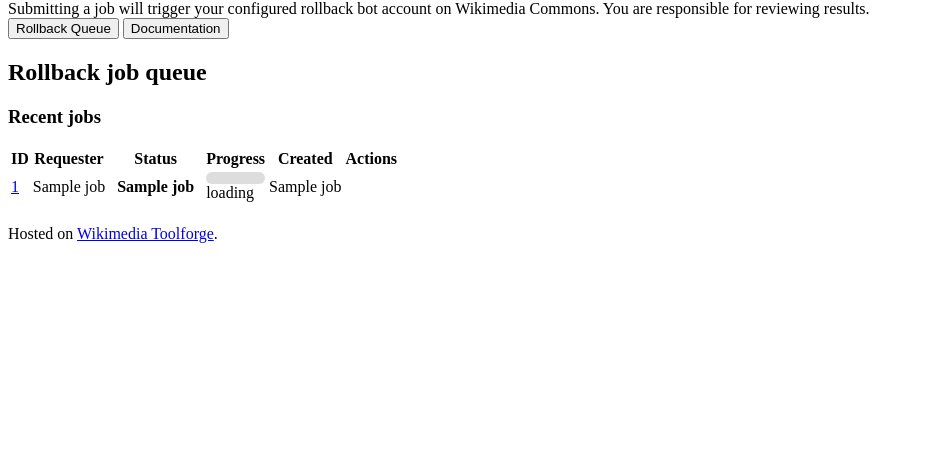
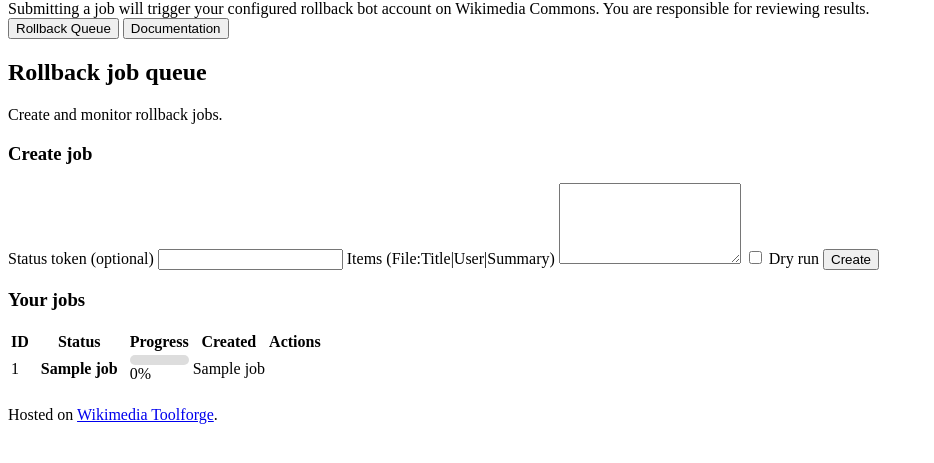
Before and after one commit to chuckthebuck/bucksaltbot2, a Flask app: template templates/rollback_queue.html in a window 1280 px wide. Shown: the part 26-489 px from the top of the page, without its empty margins (0-934 px from the left). Run offline with Flask 3, Linux system fonts and the light colour scheme; the template is opened without the code that fills it: most values are stand-ins (such as "Sample title", 1, 10 or a date in 2020).

Commit message:
Update rollback_queue.html

```diff
--- a/templates/rollback_queue.html
+++ b/templates/rollback_queue.html
@@ -1,106 +1,94 @@
-{% extends 'base.html' %}
+{% extends "base.html" %}
 {% block content %}
 
+<h2>Rollback job queue</h2>
+
+<p>Create and monitor rollback jobs.</p>
+
 <style>
-
-.status-badge{
-    padding:4px 8px;
-    border-radius:4px;
-    font-weight:bold;
-}
-
+.status{padding:3px 8px;border-radius:4px;font-weight:bold}
 .status-queued{background:#eaf3ff;color:#3366cc}
 .status-running{background:#fff3cd;color:#946200}
 .status-completed{background:#d4edda;color:#155724}
 .status-failed{background:#f8d7da;color:#842029}
 .status-canceled{background:#eee;color:#444}
 
-.progress-bar{
-    height:12px;
-    background:#ddd;
-    border-radius:6px;
-    overflow:hidden;
-}
+.progress{height:10px;background:#ddd;border-radius:6px;overflow:hidden}
+.progress>div{height:100%;background:#36c;width:0%}
 
-.progress-inner{
-    height:100%;
-    background:#36c;
-    width:0%;
-}
-
-.job-details{
-    display:none;
-    background:#f8f9fa;
-    padding:10px;
-    border:1px solid #ccc;
-}
-
+.job-details{display:none;background:#f8f9fa;padding:10px;border:1px solid #ccc}
 </style>
 
+<h3>Create job</h3>
 
-<h2>Rollback job queue</h2>
+<form id="create-form">
 
+<input id="requested-by" value="{{username}}" hidden>
 
-<h3>Recent jobs</h3>
+<label>Status token (optional)</label>
+<input id="token" type="password">
+
+<label>Items (File:Title|User|Summary)</label>
+<textarea id="items" rows="5"></textarea>
+
+<label>
+<input type="checkbox" id="dry">
+Dry run
+</label>
+
+<button>Create</button>
+
+</form>
+
+<pre id="create-result"></pre>
+
+<h3>Your jobs</h3>
 
 <table class="wikitable">
 
 <tr>
 <th>ID</th>
-<th>Requester</th>
 <th>Status</th>
 <th>Progress</th>
 <th>Created</th>
 <th>Actions</th>
 </tr>
 
-{% for job in jobs %}
+{% for j in jobs %}
 
-<tr id="job-row-{{job[0]}}">
+<tr id="job-{{j[0]}}">
 
 <td>
-<a href="#" onclick="toggleJob({{job[0]}})">
-{{job[0]}}
+<a onclick="toggle({{j[0]}})">
+{{j[0]}}
 </a>
 </td>
 
-<td>{{job[1]}}</td>
-
-<td id="status-{{job[0]}}">
-<span class="status-badge status-{{job[2]}}">
-{{job[2]}}
+<td id="status-{{j[0]}}">
+<span class="status status-{{j[2]}}">
+{{j[2]}}
 </span>
 </td>
 
 <td>
 
-<div class="progress-bar">
-<div class="progress-inner" id="progress-{{job[0]}}"></div>
+<div class="progress">
+<div id="bar-{{j[0]}}"></div>
 </div>
 
-<span id="progress-text-{{job[0]}}">loading</span>
+<span id="text-{{j[0]}}">0%</span>
 
 </td>
 
-<td>{{job[4]}}</td>
+<td>{{j[4]}}</td>
 
-<td id="actions-{{job[0]}}">
-
-{% if job[2] == "failed" %}
-<button onclick="retryJob({{job[0]}})">Retry</button>
-{% endif %}
-
-{% if job[2] == "queued" or job[2] == "running" %}
-<button onclick="cancelJob({{job[0]}})">Cancel</button>
-{% endif %}
-
-</td>
+<td id="actions-{{j[0]}}"></td>
 
 </tr>
 
 <tr>
-<td colspan="6">
-<div id="details-{{job[0]}}" class="job-details"></div>
+<td colspan="5">
+<div id="details-{{j[0]}}" class="job-details"></div>
 </td>
 </tr>
 
@@ -108,144 +96,182 @@
 
 </table>
 
-
 <script>
 
+const JOB_IDS=[
+{% for j in jobs %}
+{{j[0]}},
+{% endfor %}
+]
 
-function activeJobs(){
+const token=()=>document.getElementById("token").value.trim()
 
-return Object.entries(jobs)
-.filter(([id,job])=>job.status==="running"||job.status==="queued")
-.map(([id])=>id)
+const headers=json=>{
+let h={}
+if(json)h["Content-Type"]="application/json"
+if(token())h["X-Status-Token"]=token()
+return h
+}
+
+const esc=s=>String(s)
+.replaceAll("&","&amp;")
+.replaceAll("<","&lt;")
+.replaceAll(">","&gt;")
+
+function update(id,d){
+
+let done=(d.completed||0)+(d.failed||0)
+let pct=d.total?Math.round(done/d.total*100):0
+
+let bar=document.getElementById(`bar-${id}`)
+if(bar)bar.style.width=pct+"%"
+
+let txt=document.getElementById(`text-${id}`)
+if(txt)txt.textContent=`${done}/${d.total}`
+
+let st=document.getElementById(`status-${id}`)
+if(st)st.innerHTML=`<span class="status status-${d.status}">${d.status}</span>`
+
+let act=document.getElementById(`actions-${id}`)
+if(!act)return
+
+act.innerHTML=""
+
+if(d.status==="failed")
+act.innerHTML+=`<button onclick="retry(${id})">Retry</button>`
+
+if(d.status==="queued"||d.status==="running")
+act.innerHTML+=`<button onclick="cancel(${id})">Cancel</button>`
 
 }
 
-async function pollJobs(){
+async function refresh(){
 
-const ids=activeJobs()
+if(!JOB_IDS.length)return
 
-if(!ids.length) return
+const r=await fetch(
+"/api/v1/rollback/jobs/progress?ids="+JOB_IDS.join(",")
+)
 
-const r=await fetch(`/api/v1/rollback/jobs/progress?ids=${ids.join(",")}`)
 const data=await r.json()
 
-for(const job of data.jobs){
-updateRow(job.id,job)
-}
+if(data.jobs)
+data.jobs.forEach(j=>update(j.id,j))
 
 }
 
-setInterval(pollJobs,2000)
+async function toggle(id){
 
-
-/* progress bar */
-
-const bar=document.getElementById(`progress-${jobId}`)
-bar.style.width=pct+"%"
-
-
-/* text */
-
-document.getElementById(`progress-text-${jobId}`)
-.textContent=`${done}/${total}`
-
-
-/* status */
-
-document.getElementById(`status-${jobId}`).innerHTML=
-`<span class="status-badge status-${data.status}">
-${data.status}
-</span>`
-
-
-/* actions */
-
-const actions=document.getElementById(`actions-${jobId}`)
-
-actions.innerHTML=""
-
-if(data.status==="failed"){
-
-actions.innerHTML+=
-`<button onclick="retryJob(${jobId})">Retry</button>`
-
-}
-
-if(data.status==="queued"||data.status==="running"){
-
-actions.innerHTML+=
-`<button onclick="cancelJob(${jobId})">Cancel</button>`
-
-}
-
-}
-
-
-async function retryJob(jobId){
-
-if(!confirm(`Retry job ${jobId}?`))return
-
-await fetch(`/api/v1/rollback/jobs/${jobId}/retry`,{
-method:"POST"
-})
-
-}
-
-
-async function cancelJob(jobId){
-
-if(!confirm(`Cancel job ${jobId}?`))return
-
-await fetch(`/api/v1/rollback/jobs/${jobId}`,{
-method:"DELETE"
-})
-
-}
-
-
-async function toggleJob(jobId){
-
-const el=document.getElementById(`details-${jobId}`)
+let el=document.getElementById(`details-${id}`)
 
 if(el.style.display==="block"){
 el.style.display="none"
 return
 }
 
-const r=await fetch(`/api/v1/rollback/jobs/${jobId}`)
-const data=await r.json()
+const r=await fetch(`/api/v1/rollback/jobs/${id}`)
+const d=await r.json()
 
 el.style.display="block"
 
 el.innerHTML=`
-
-<b>Status:</b> ${data.status}<br>
-<b>Total:</b> ${data.total}<br>
-<b>Completed:</b> ${data.completed}<br>
-<b>Failed:</b> ${data.failed}<br>
-
-<pre>${JSON.stringify(data.items,null,2)}</pre>
-
+<b>Status:</b> ${esc(d.status)}<br>
+<b>Total:</b> ${d.total}<br>
+<b>Completed:</b> ${d.completed}<br>
+<b>Failed:</b> ${d.failed}<br>
+<pre>${esc(JSON.stringify(d.items,null,2))}</pre>
 `
 
 }
 
+async function retry(id){
 
-/* live polling */
+if(!confirm("Retry job "+id+"?"))return
 
-function startPolling(){
-
-{% for job in jobs %}
-
-setInterval(()=>fetchJob({{job[0]}}),5000)
-
-{% endfor %}
+await fetch(`/api/v1/rollback/jobs/${id}/retry`,{
+method:"POST",
+headers:headers()
+})
 
 }
 
+async function cancel(id){
 
-startPolling()
+if(!confirm("Cancel job "+id+"?"))return
 
+await fetch(`/api/v1/rollback/jobs/${id}`,{
+method:"DELETE",
+headers:headers()
+})
+
+}
+
+document.getElementById("create-form")
+.addEventListener("submit",async e=>{
+
+e.preventDefault()
+
+let items=document.getElementById("items").value
+.split("\n")
+.map(l=>l.trim())
+.filter(Boolean)
+.map(l=>{
+let[t,u,...s]=l.split("|")
+return{
+title:t.trim(),
+user:u.trim(),
+summary:s.join("|")||null
+}
+})
+
+const r=await fetch("/api/v1/rollback/jobs",{
+
+method:"POST",
+
+headers:headers(true),
+
+body:JSON.stringify({
+requested_by:document.getElementById("requested-by").value,
+dry_run:document.getElementById("dry").checked,
+items:items
+})
+
+})
+
+document.getElementById("create-result")
+.textContent=JSON.stringify(await r.json(),null,2)
+
+if(r.ok)location.reload()
+
+})
+
+/* polling system */
+
+let timer=null
+
+function start(){
+if(timer)return
+refresh()
+timer=setInterval(refresh,5000)
+}
+
+function stop(){
+clearInterval(timer)
+timer=null
+}
+
+document.addEventListener("visibilitychange",()=>{
+
+if(document.hidden)
+stop()
+else
+start()
+
+})
+
+window.addEventListener("load",()=>{
+if(!document.hidden)start()
+})
 
 </script>
 
```
